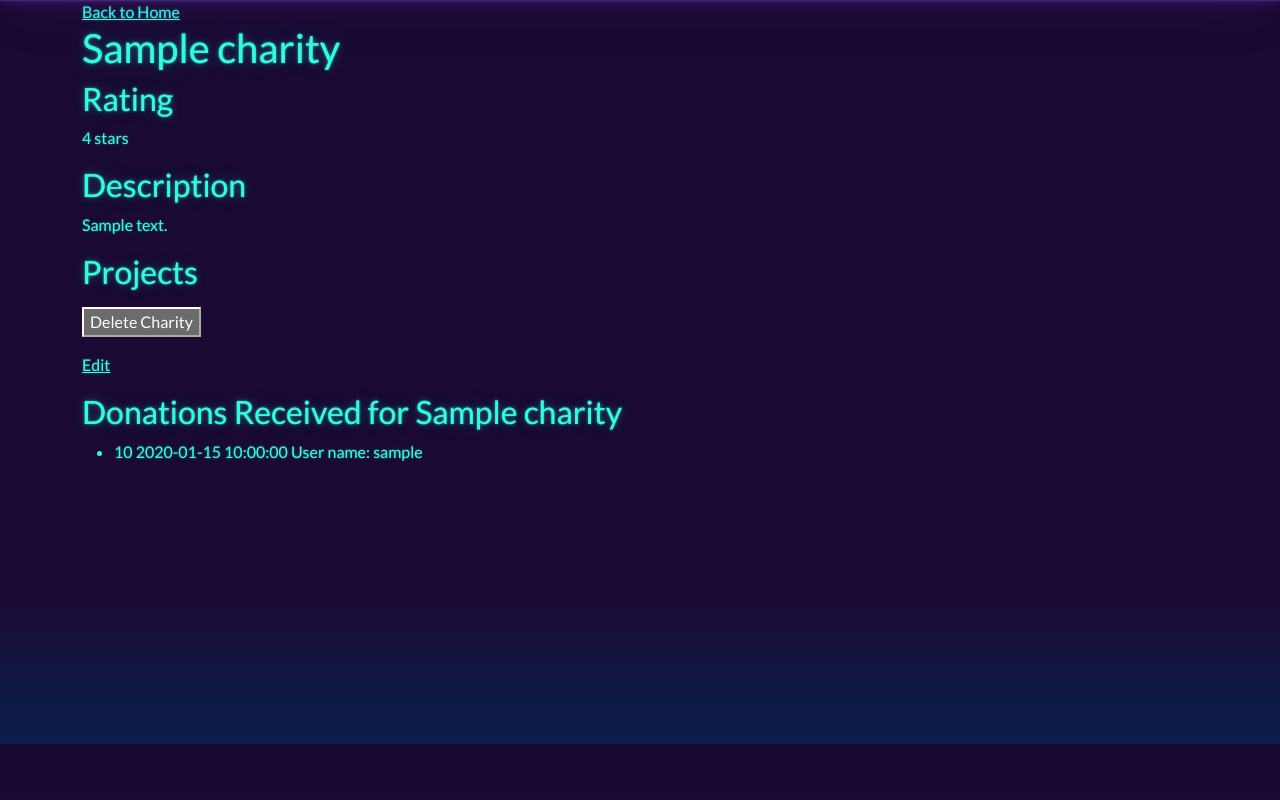
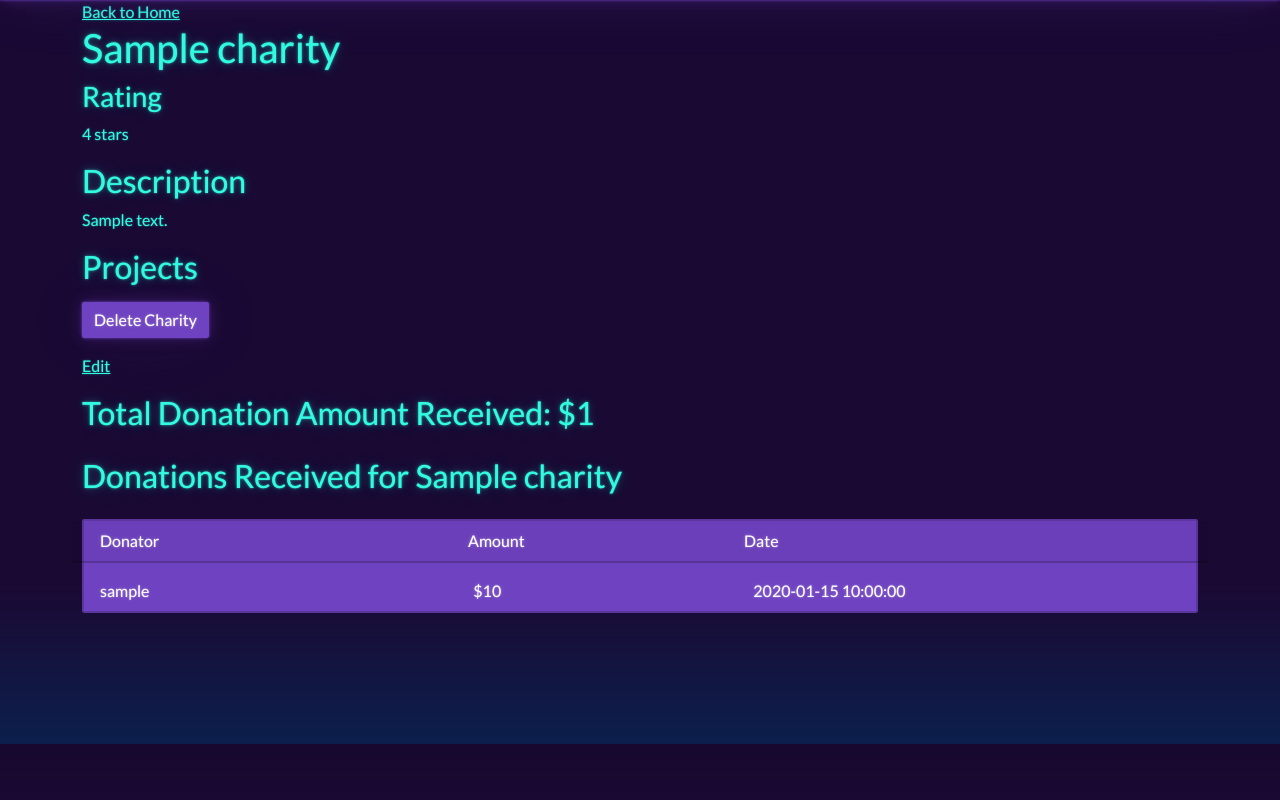
Before and after one commit to bakedoatmeal/charity-tracker, a Flask app: template templates/charities_show.html in a window 1280 px wide. Shown: the part 56-856 px from the top of the page. Run offline with Flask 2, Linux system fonts and the light colour scheme; the template is opened without the code that fills it: most values are stand-ins (such as "Sample title", 1, 10 or a date in 2020); some libraries are stand-ins or nearby versions.

Commit message:
styled user and charity pages and added total counts using aggregation

```diff
--- a/app.py
+++ b/app.py
@@ -57,20 +57,34 @@ def users_show(user_id):
     """Show a single user's information."""
     user = users.find_one({'_id': ObjectId(user_id)})
     user_donations = donations.find({'user_id': ObjectId(user_id)})
-    # TODO: Fix donation total aggregate
-    # total_donations = donations.aggregate([{"$match": {'user_id': ObjectId(user_id)}},{
-    #     "$group": { "_id":0, "total_amount": {"$sum": "$amount"}
+
+    # calculates total donation $ that user has contributed
+    total_donations = donations.aggregate(
+        [{"$match": {'user_id': ObjectId(user_id)}},{
+        "$group": { "_id":0, "total_amount": {"$sum": "$amount"}
+        }
+        }])
+
+    # total_donations = donations.aggregate([{"$group":
+    #     {"_id": "$user_id",
+    #     "total": {"$sum": "$amount"}
     #     }
-    #     }])
+    # }])
     # for donation in total_donations:
     #     print(donation)
-    return render_template('users_show.html', user = user, donations=user_donations, charities=list(charities.find()))
+
+    return render_template('users_show.html', user = user, donations=user_donations, charities=list(charities.find()), total = total_donations)
 
 @app.route('/charities/<charity_id>')
 def charities_show(charity_id):
     charity = charities.find_one({'_id': ObjectId(charity_id)})
     charity_donations = donations.find({'charity': ObjectId(charity_id)})
-    return render_template('charities_show.html', charity = charity, donations=charity_donations)
+    total_donations = donations.aggregate(
+        [{"$match": {'charity': ObjectId(charity_id)}},{
+        "$group": { "_id":0, "total_amount": {"$sum": "$amount"}
+        }
+        }])
+    return render_template('charities_show.html', charity = charity, donations=charity_donations, total= total_donations)
 
 #TODO: Add update route for Users
 #TODO: Also, can make sub templates for html files
@@ -109,7 +123,7 @@ def donations_new():
     """Submit a new donation"""
     donation = {
         'charity': ObjectId(request.form.get('charity')),
-        'amount': request.form.get('amount'),
+        'amount': int(request.form.get('amount')),
         'date': request.form.get('date'),
         'user_id': ObjectId(request.form.get('user_id')),
         'username': request.form.get('username')
--- a/templates/charities_show.html
+++ b/templates/charities_show.html
@@ -5,7 +5,7 @@
 <h1>{{ charity.name }}</h1>
 
 <section>
-    <h2>Rating</h2>
+    <h3>Rating</h3>
    <p>{{charity.rating}} stars</p>
     <h2>Description</h2>
     <p>{{ charity.description }}</p>
@@ -18,17 +18,27 @@
 
 <p>
     <form method='POST' action='/charities/{{charity._id}}/delete'>
-        <button type='submit'>Delete Charity</button>
+        <button class="btn btn-primary" type='submit'>Delete Charity</button>
     </form>
 </p>
 
 <p><a href='/charities/{{charity._id}}/edit'>Edit</a></p>
 
-<h2>Donations Received for {{charity.name}}</h2>
-<ul>
+{% for totalAmount in total %}
+<h2>Total Donation Amount Received: ${{totalAmount.total_amount}}</h2>
+{% endfor %}
+
+<h2 class='mb-4 mt-4'>Donations Received for {{charity.name}}</h2>
+
+<div class="mb-4 mt-4 card text-white bg-primary" >
+    <div class='row mb-3 card-header'>
+        <div class='col-4'>Donator</div>
+        <div class='col-3'>Amount</div>
+        <div class='col-3'>Date</div>
+    </div>
     {% for donation in donations %}
         {% include 'partials/donation2.html' %}
     {% endfor %}
-</ul>
+</div>
 
 {% endblock %}
--- a/templates/partials/donation.html
+++ b/templates/partials/donation.html
@@ -1,4 +1,4 @@
-<div class='row mb-2'>
+<div class='row mb-2 card-text ml-1'>
     <div class='col-4'>{% for charity in charities %}
             {% if donation.charity|string() == charity._id|string() %}
                 <a href='/charities/{{charity._id}}'> {{ charity.name }}</a>
--- a/templates/partials/donation2.html
+++ b/templates/partials/donation2.html
@@ -1,5 +1,5 @@
-<li>
-    <span>{{ donation.amount }}</span>
-    <span>{{ donation.date }}</span>
-    <span>User name: {{ donation.username }}</span>
-</li>
+<div class='row mb-2 card-text ml-1'>
+    <div class='col-4'>{{ donation.username }}</div>
+    <div class='col-3'>${{ donation.amount }}</div>
+    <div class='col-3'>{{ donation.date }}</div>
+</div>
```
Also changed, not shown: templates/users_show.html (+16 -15 lines).
